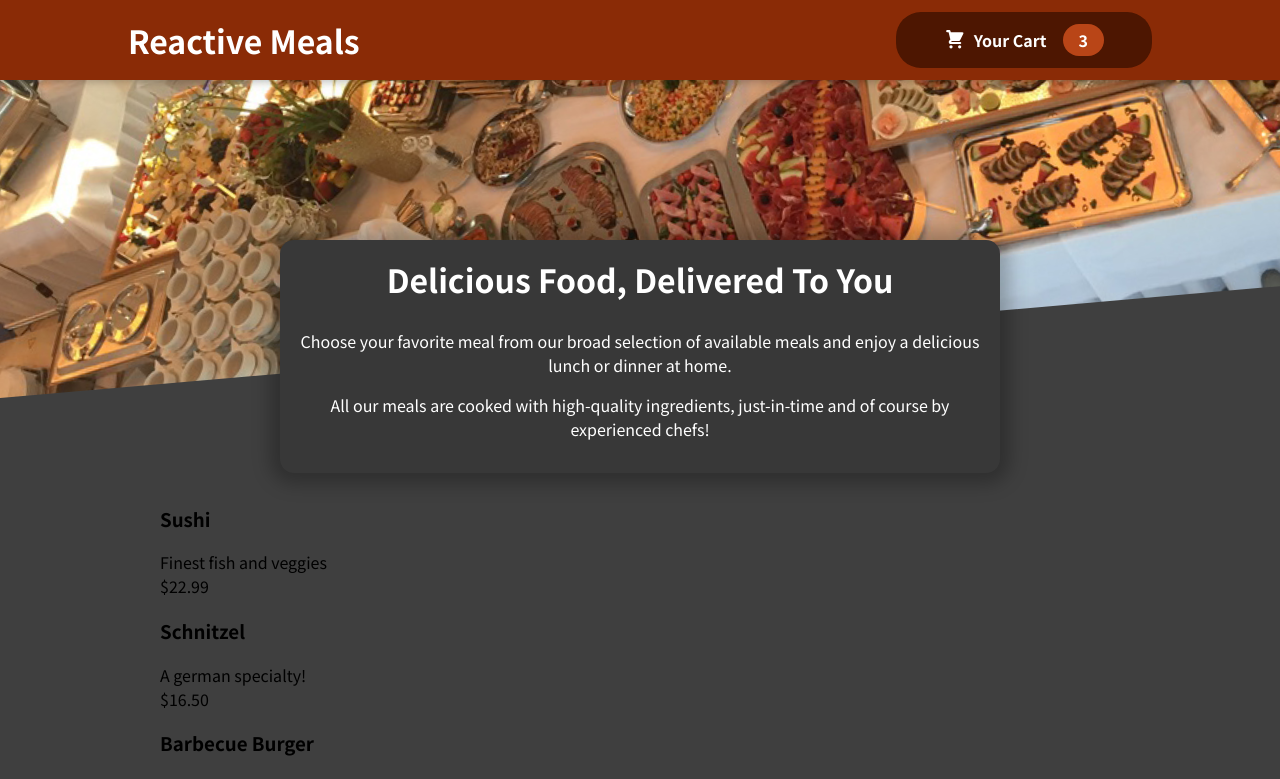
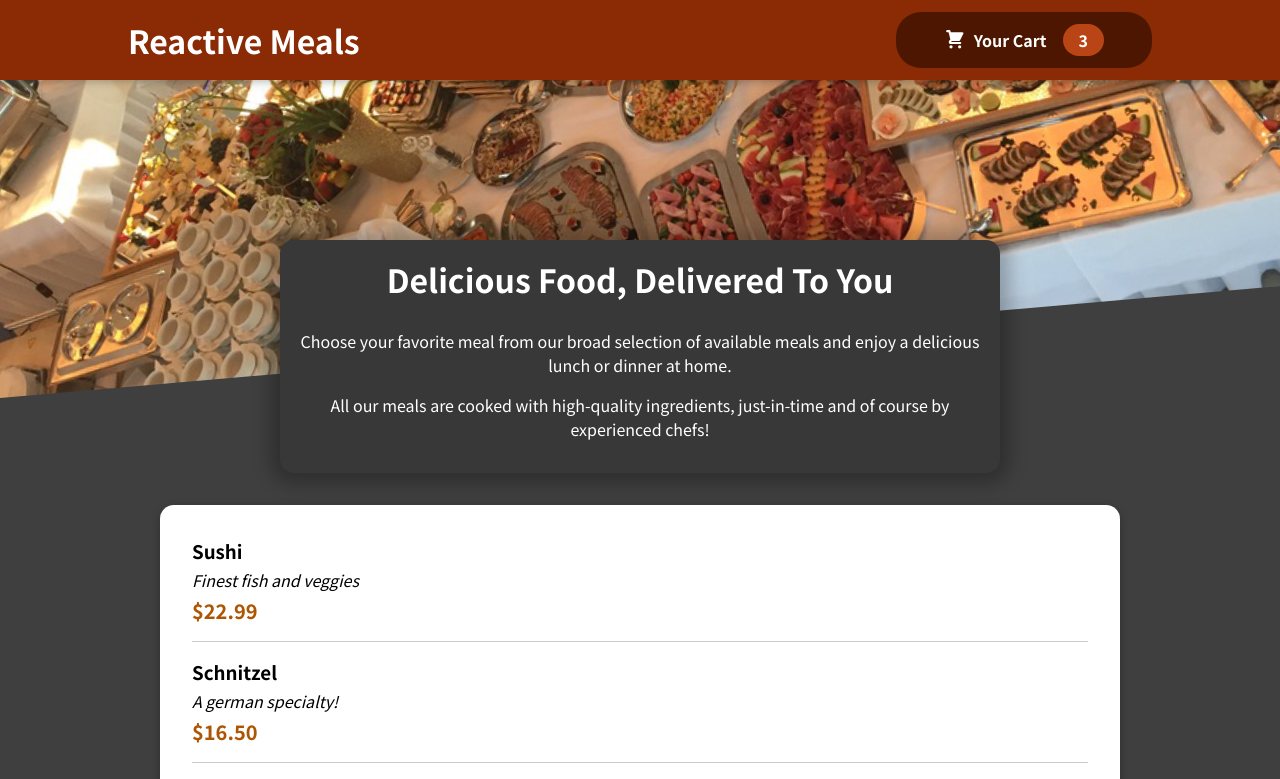
Before and after one commit to vakacharitha/food-order-app-react, a React (Create React App) app: page / in a window 1280 px wide. Shown: the top 779 px of the page. Built offline with nearby package versions, Linux system fonts and the light colour scheme.

Commit message:
Added Individual Meals Component

```diff
--- a/src/components/Meals/AvailableMeals.js
+++ b/src/components/Meals/AvailableMeals.js
@@ -1,6 +1,6 @@
 import Card from "../UI/Card";
+import MealItem from "./MealItem/MealItem";
 import classes from "./AvailableMeals.module.css";
-import MealItem from "./MealItem/MealItem";
 
 const DUMMY_MEALS = [
   {
@@ -38,6 +38,7 @@
       price={meal.price}
     />
   ));
+
   return (
     <section className={classes.meals}>
       <Card>
--- a/src/components/Meals/MealItem/MealItem.js
+++ b/src/components/Meals/MealItem/MealItem.js
@@ -2,6 +2,7 @@
 
 const MealItem = (props) => {
   const price = `$${props.price.toFixed(2)}`;
+
   return (
     <li className={classes.meal}>
       <div>
@@ -9,10 +10,9 @@
         <div className={classes.description}>{props.description}</div>
         <div className={classes.price}>{price}</div>
       </div>
-      <div>
-        <form></form>
-      </div>
+      <div></div>
     </li>
   );
 };
+
 export default MealItem;
--- a/src/components/Meals/MealItem/MealItem.module.css
+++ b/src/components/Meals/MealItem/MealItem.module.css
@@ -1,20 +1,22 @@
-.form {
-  text-align: right;
+.meal {
+  display: flex;
+  justify-content: space-between;
+  margin: 1rem;
+  padding-bottom: 1rem;
+  border-bottom: 1px solid #ccc;
 }
 
-.form button {
-  font: inherit;
-  cursor: pointer;
-  background-color: #8a2b06;
-  border: 1px solid #8a2b06;
-  color: white;
-  padding: 0.25rem 2rem;
-  border-radius: 20px;
-  font-weight: bold;
+.meal h3 {
+  margin: 0 0 0.25rem 0;
 }
 
-.form button:hover,
-.form button:active {
-  background-color: #641e03;
-  border-color: #641e03;
+.description {
+  font-style: italic;
 }
+
+.price {
+  margin-top: 0.25rem;
+  font-weight: bold;
+  color: #ad5502;
+  font-size: 1.25rem;
+}
--- a/src/components/Meals/Meals.js
+++ b/src/components/Meals/Meals.js
@@ -1,6 +1,7 @@
+import React from "react";
+
 import MealsSummary from "./MealsSummary";
 import AvailableMeals from "./AvailableMeals";
-import React from "react";
 
 const Meals = () => {
   return (
--- a/src/components/UI/Card.js
+++ b/src/components/UI/Card.js
@@ -1,7 +1,7 @@
 import classes from "./Card.module.css";
 
 const Card = (props) => {
-  return <div className={classes.Card}>{props.children}</div>;
+  return <div className={classes.card}>{props.children}</div>;
 };
 
 export default Card;
```
